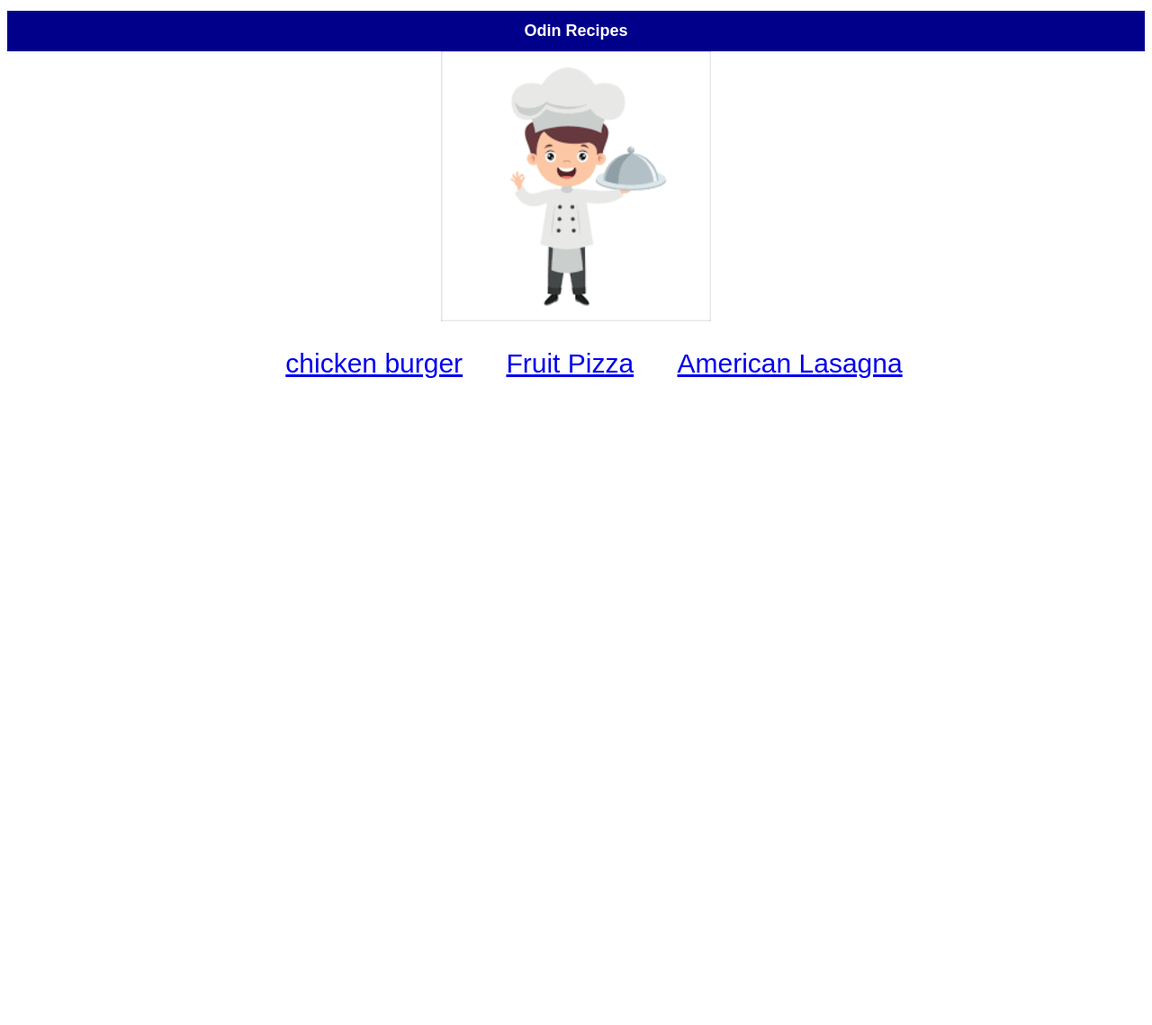
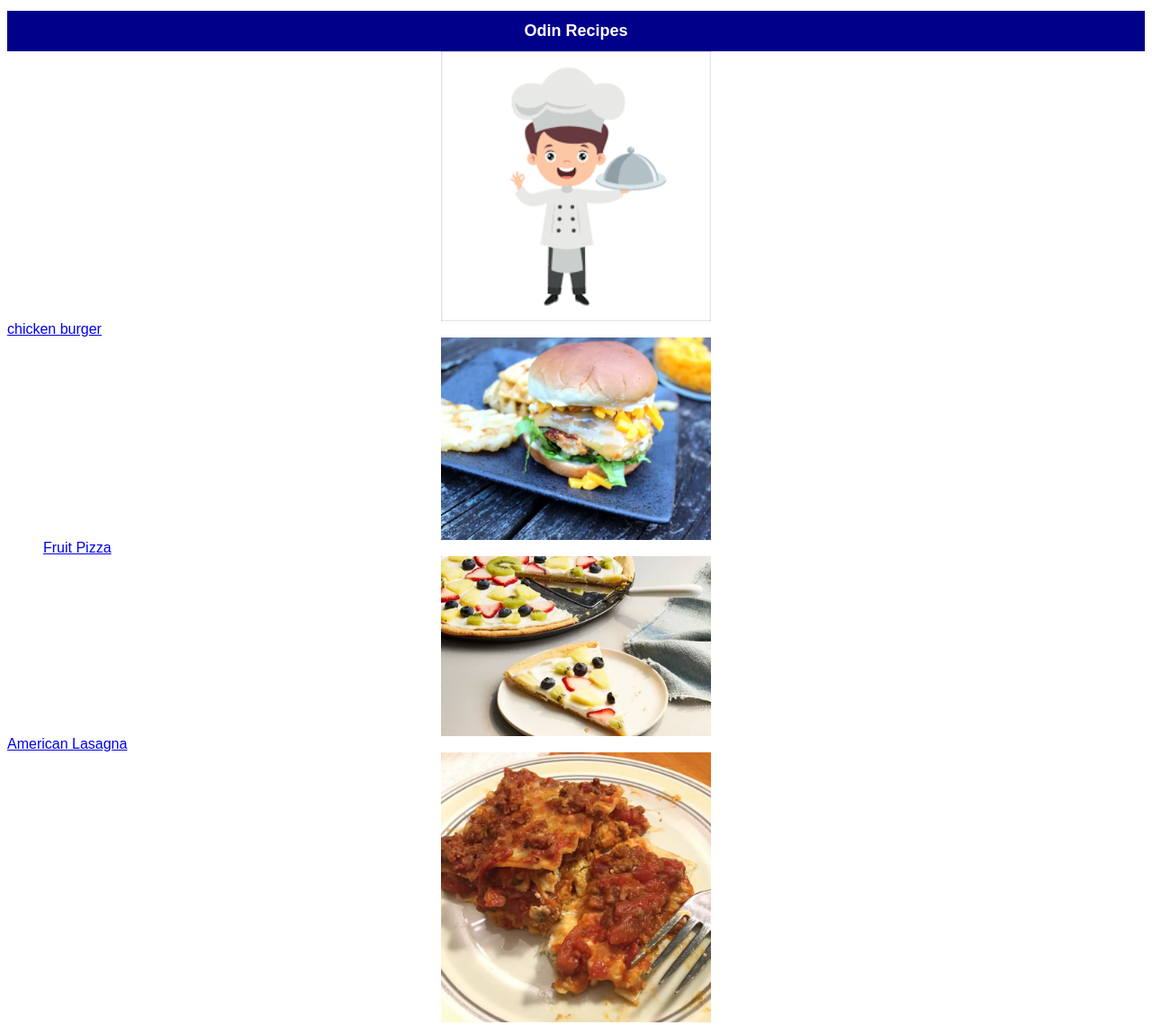
Before and after one commit to Muluken-Zewge/odin-recipes, a plain HTML site: page index.html in a window 1280 px wide. Shown: the whole page at 90% size. Before the commit the page ends 800 px from the top, so only its background shows below. Drawn offline with Linux system fonts and the light colour scheme.

Commit message:
modify the html structure for styling with flexbox

```diff
--- a/index.html
+++ b/index.html
@@ -7,12 +7,20 @@
     </head>
     <body>
         <h1>Odin Recipes</h1>
-        <img src="./images/cartoon_chef.png" alt="a cartoon chef">
-        <ul>
-        <li><a href="recipes/chicken_burger.html" target="_blank">chicken burger</a></li>
-        <li class="fruit_pizza"><a href="recipes/fruit_pizza.html" target="_blank">Fruit Pizza</a></li>
-        <li><a href="recipes/american_lasagna.html" target="_blank">American Lasagna</a></li>
-        </ul>
-
+        <img class="img" src="./images/cartoon_chef.png" alt="a cartoon chef">
+        <div class="container">
+        <div class="chicken_burger">
+          <a href="recipes/chicken_burger.html" target="_blank">chicken burger</a>
+          <img class="image" src="./images/chicken_burger.webp" alt="image of chicken_burger">
+        </div>
+        <div class="fruit_pizza">
+          <a href="recipes/fruit_pizza.html" target="_blank">Fruit Pizza</a>
+          <img class="image" src="./images/fruit_pizza.webp" alt="image of fruit_pizza">
+        </div>
+        <div class="american_lasagna">
+          <a href="recipes/american_lasagna.html" target="_blank">American Lasagna</a>
+          <img class="image" src="./images/american_lasagna.webp" alt="image of american_lasagna">
+        </div>
+        </div>
     </body>
 </html>
```
